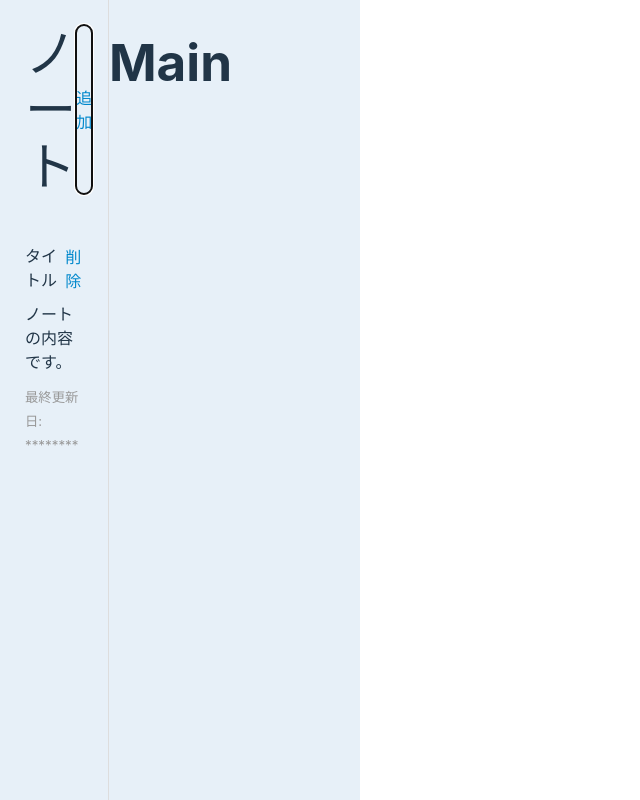
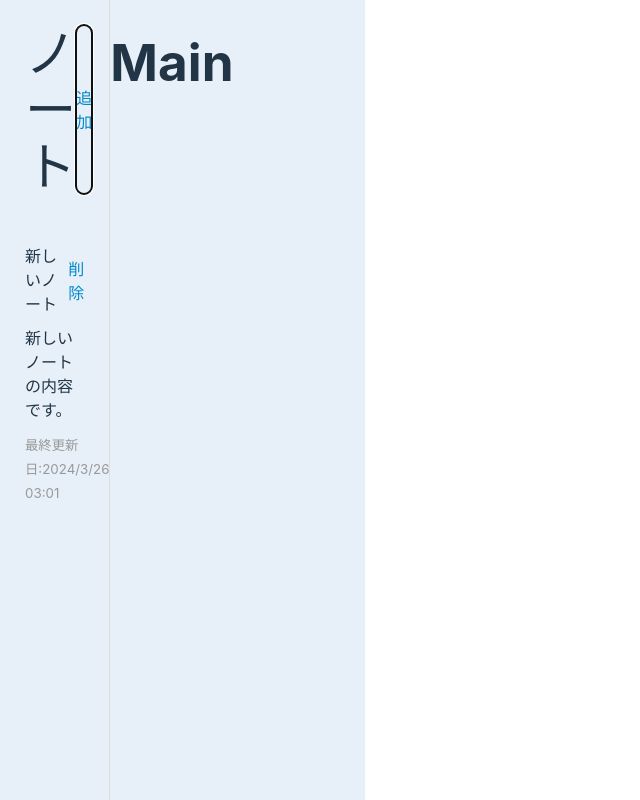
Before and after one commit to j19015/note-with-react-and-markdown, a React (Vite) app: page / in a window 1280 px wide. Both pictures are taken after a click on the button "追加". Shown: the whole page, without its empty margins (0-640 px from the left). Built offline with nearby package versions, Linux system fonts and the light colour scheme; the HTML template or start-up script is replaced by a standard one.

Commit message:
add: 追加したノートを表示する記述

```diff
--- a/src/App.jsx
+++ b/src/App.jsx
@@ -8,7 +8,7 @@ function App() {
 
   const onAddNote = () => {
     const newNote = {
-      id: Math.random().toString(36).substr(2, 9),
+      id: 1,
       title: '新しいノート',
       content: '新しいノートの内容です。',
       modDate: Date.now(),
@@ -17,7 +17,7 @@ function App() {
   };
   return (
     <div className="App">
-      <Sidebar onAddNote={onAddNote} />
+      <Sidebar onAddNote={onAddNote} notes={notes} />
       <Main />
     </div>
   );
--- a/src/components/Sidebar.jsx
+++ b/src/components/Sidebar.jsx
@@ -2,7 +2,7 @@ import './Sidebar.css';
 import React from 'react';
 
 // eslint-disable-next-line react/prop-types
-function Sidebar({ onAddNote }) {
+function Sidebar({ onAddNote, notes }) {
   return (
     <div className="app-sidebar">
       <div className="app-sidebar-header">
@@ -12,14 +12,25 @@ function Sidebar({ onAddNote }) {
         </button>
       </div>
       <div className="app-sidebar-notes">
-        <div className="app-sidebar-note">
-          <div className="sidebar-note-title">
-            <strong>タイトル</strong>
-            <button type="button">削除</button>
-          </div>
-          <p>ノートの内容です。</p>
-          <small className="note-meta">最終更新日: ********</small>
-        </div>
+        {
+          // eslint-disable-next-line react/prop-types
+          notes.map((note) => (
+            <div className="app-sidebar-note" key={note.id}>
+              <div className="sidebar-note-title">
+                <strong>{note.title}</strong>
+                <button type="button">削除</button>
+              </div>
+              <p>{note.content}</p>
+              <small className="note-meta">
+                最終更新日:
+                {new Date(note.modDate).toLocaleDateString('ja-JP', {
+                  hour: '2-digit',
+                  minute: '2-digit',
+                })}
+              </small>
+            </div>
+          ))
+        }
       </div>
     </div>
   );
```
